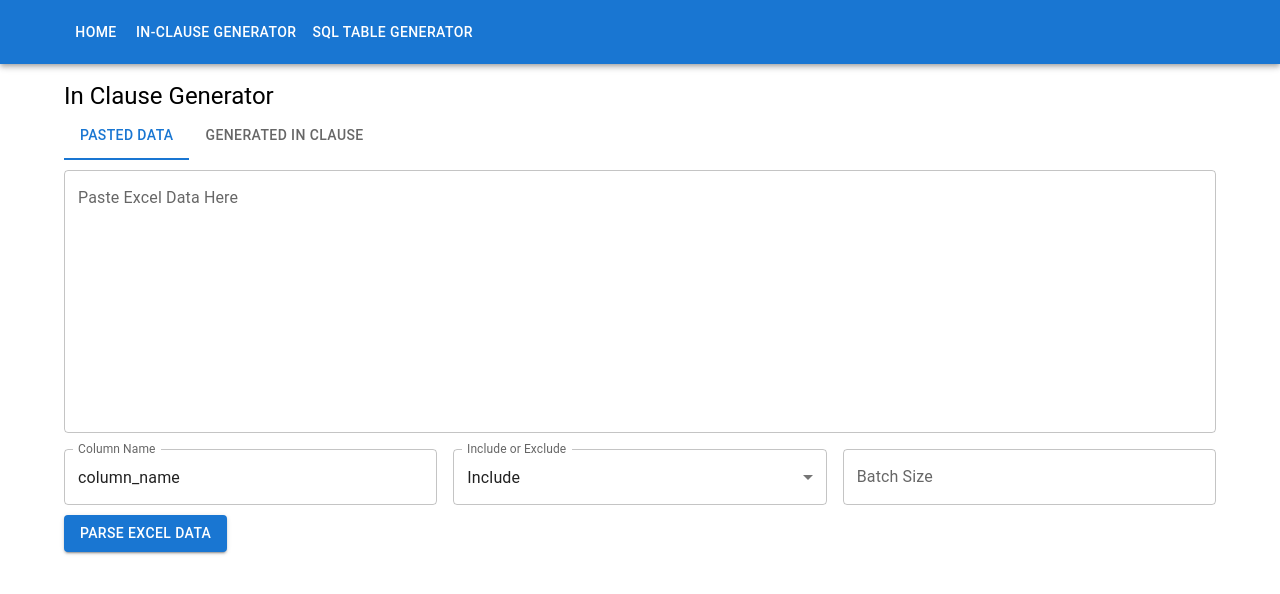
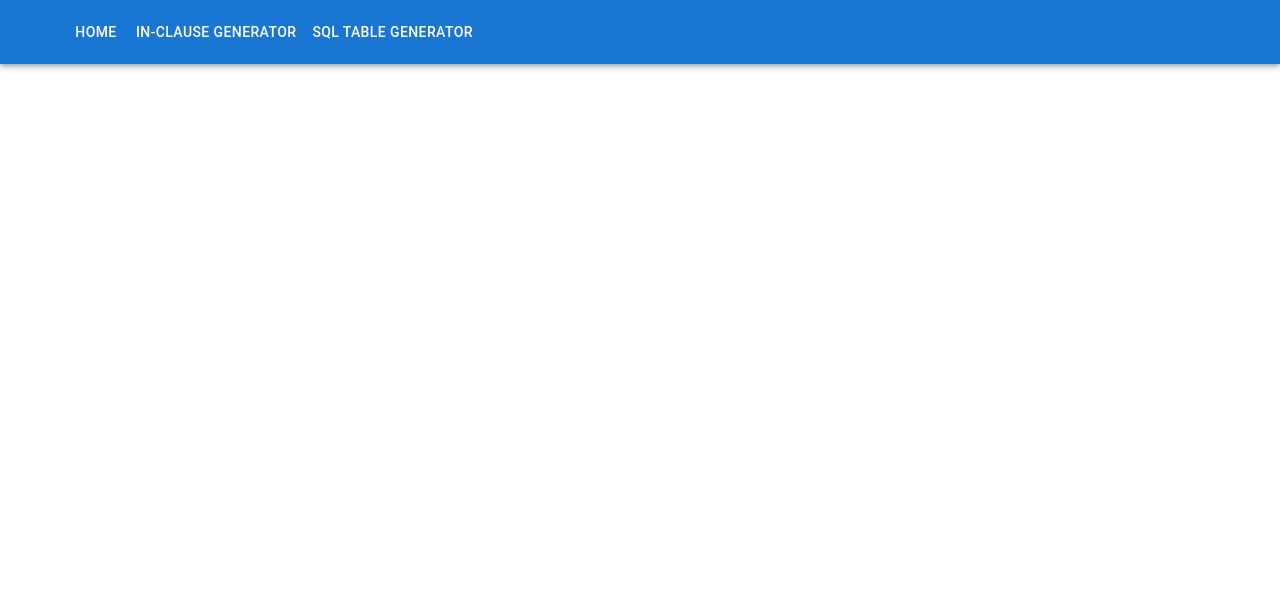
Before and after one commit to ryanwith/sqlgenerator, a React (Create React App) app: page / in a window 1280 px wide. Shown: the top 594 px of the page. Built offline with nearby package versions, Linux system fonts and the light colour scheme.

Commit message:
fix routing

```diff
--- a/src/App.js
+++ b/src/App.js
@@ -13,7 +13,7 @@ function App() {
         <Navbar></Navbar>
 
         <Routes>
-          <Route path="/" element={<InClauseGenerator />} />
+          <Route path="/in-clause-generator" element={<InClauseGenerator />} />
           <Route path="/sql-table-generator/excel-to-sql" element={<TableGenerator />} />
           <Route path="/sql-table-generator/json-to-sql" element={<TableGeneratorFromJSON />} />
         </Routes>
```
